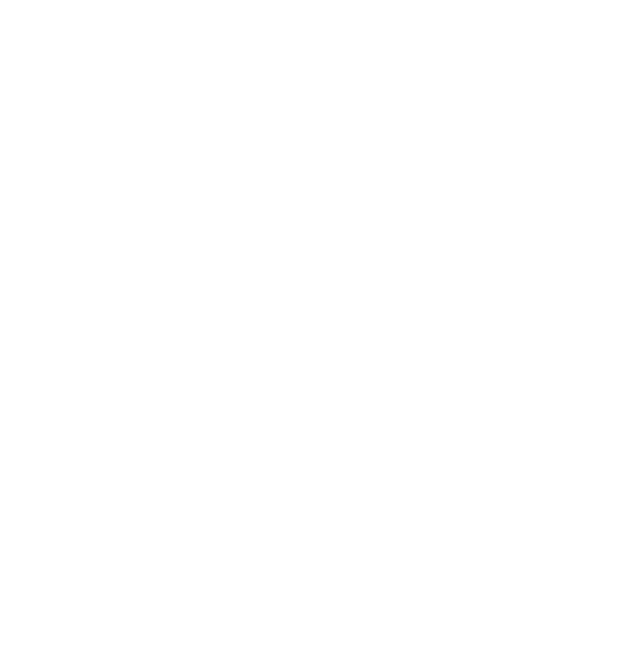
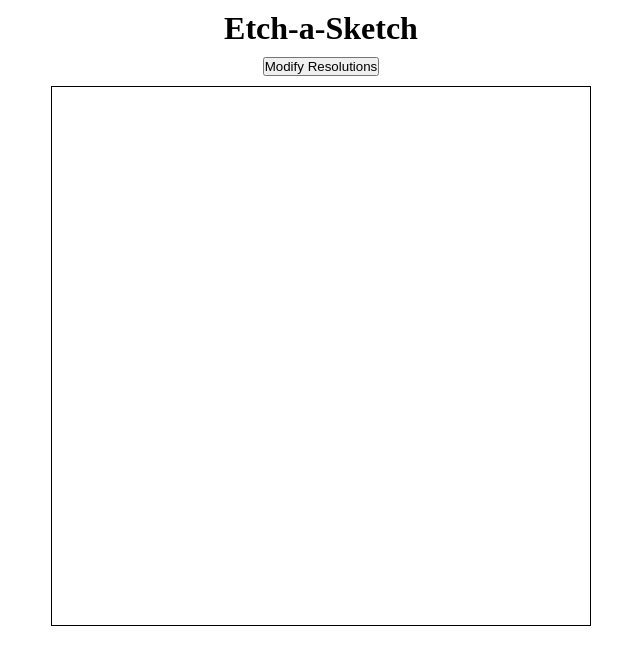
Before and after one commit to taikikob/etch-a-sketch, a plain HTML site: page index.html in a window 1280 px wide. Shown: the whole page, without its empty margins (319-959 px from the left). Drawn offline with Linux system fonts and the light colour scheme.

Commit message:
set up the skeleton of the nodes needed for this project

```diff
--- a/index.html
+++ b/index.html
@@ -7,6 +7,8 @@
     <script src="main.js" defer></script>
 </head>
 <body>
-
+    <h1>Etch-a-Sketch</h1>
+    <button>Modify Resolutions</button>
+    <div class="container"></div>
 </body>
 </html>
--- a/styles.css
+++ b/styles.css
@@ -0,0 +1,21 @@
+* {
+    box-sizing: border-box;
+    margin: 0px;
+    padding: 0px;
+}
+
+body {
+    display: flex;
+    flex-direction: column;
+    align-items: center;
+    gap: 10px;
+}
+
+h1 {
+    margin-top: 10px;
+}
+.container {
+    border: 1px solid black;
+    height: 540px;
+    width: 540px;
+}
```
